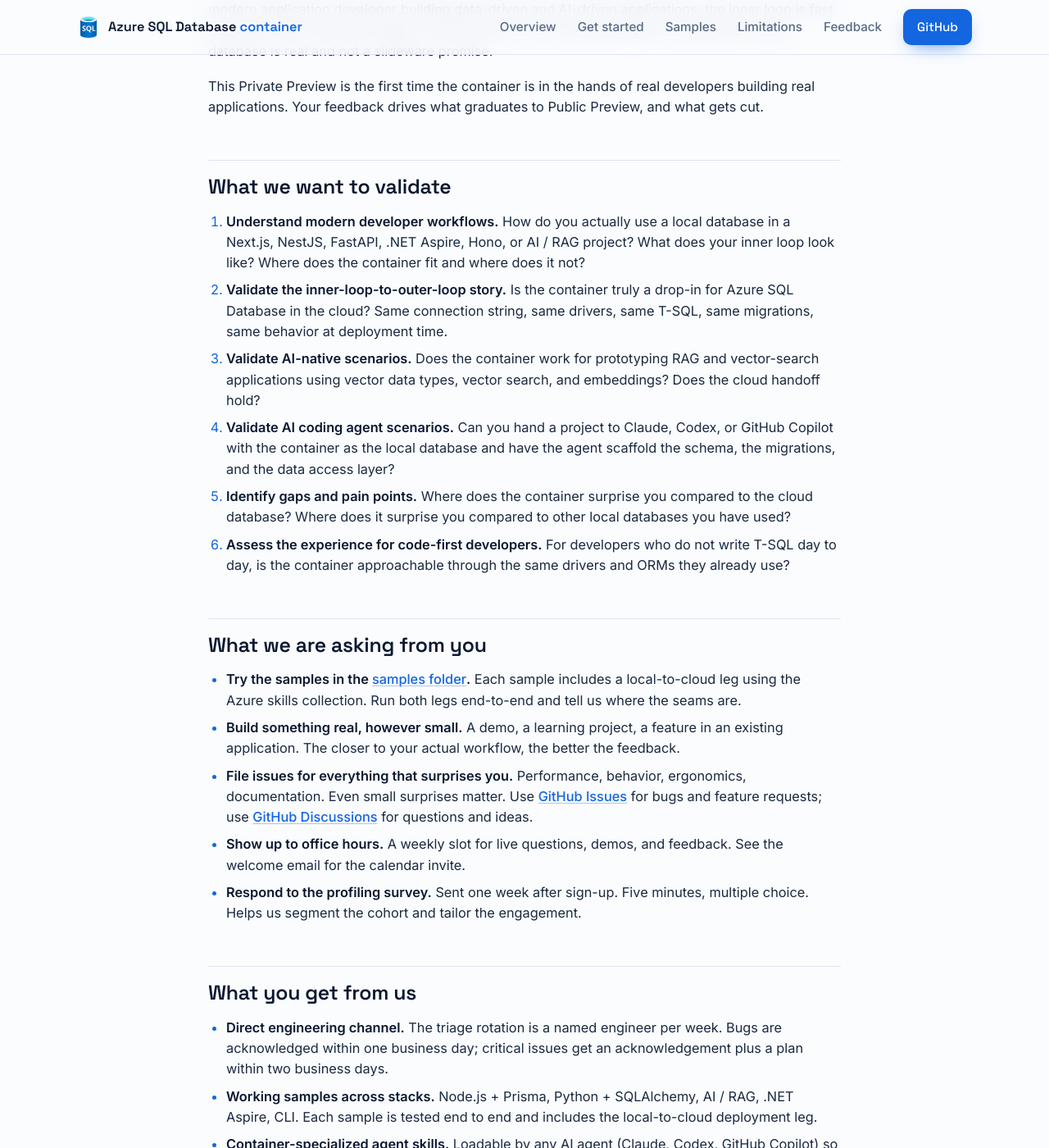
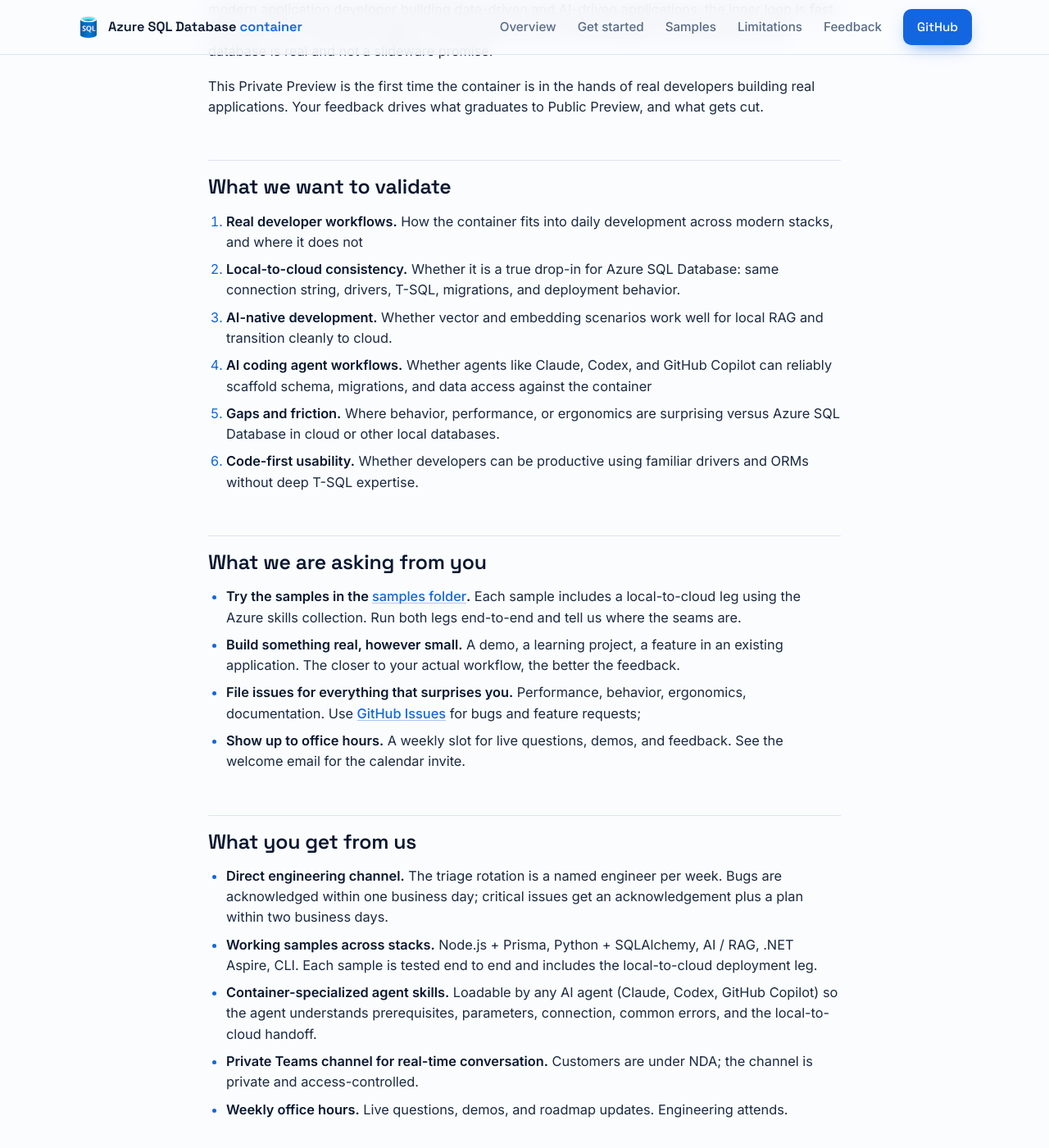
Before and after one commit to microsoft/azure-sql-database-container, a Jekyll site: the page built from docs/goals-of-the-private-preview.md, in a window 1280 px wide and 1400 px high, scrolled down 647 px. Shown: the whole window at 82% size. Built offline with Jekyll 4.4.1, drawn with Linux system fonts in a browser that asks for light colours.

Commit message:
Revise goals of the private preview documentation
Updated the goals for the private preview to clarify validation points and developer workflows.

```diff
--- a/docs/goals-of-the-private-preview.md
+++ b/docs/goals-of-the-private-preview.md
@@ -19,20 +19,20 @@
 
 ## What we want to validate
 
-1. **Understand modern developer workflows.** How do you actually use a local database in a Next.js, NestJS, FastAPI, .NET Aspire, Hono, or AI / RAG project? What does your inner loop look like? Where does the container fit and where does it not?
-2. **Validate the inner-loop-to-outer-loop story.** Is the container truly a drop-in for Azure SQL Database in the cloud? Same connection string, same drivers, same T-SQL, same migrations, same behavior at deployment time.
-3. **Validate AI-native scenarios.** Does the container work for prototyping RAG and vector-search applications using vector data types, vector search, and embeddings? Does the cloud handoff hold?
-4. **Validate AI coding agent scenarios.** Can you hand a project to Claude, Codex, or GitHub Copilot with the container as the local database and have the agent scaffold the schema, the migrations, and the data access layer?
-5. **Identify gaps and pain points.** Where does the container surprise you compared to the cloud database? Where does it surprise you compared to other local databases you have used?
-6. **Assess the experience for code-first developers.** For developers who do not write T-SQL day to day, is the container approachable through the same drivers and ORMs they already use?
+1. **Real developer workflows.** How the container fits into daily development across modern stacks, and where it does not
+2. **Local-to-cloud consistency.** Whether it is a true drop-in for Azure SQL Database: same connection string, drivers, T-SQL, migrations, and deployment behavior.
+3. **AI-native development.** Whether vector and embedding scenarios work well for local RAG and transition cleanly to cloud.
+4. **AI coding agent workflows.** Whether agents like Claude, Codex, and GitHub Copilot can reliably scaffold schema, migrations, and data access against the container
+5. **Gaps and friction.** Where behavior, performance, or ergonomics are surprising versus Azure SQL Database in cloud or other local databases.
+6. **Code-first usability.** Whether developers can be productive using familiar drivers and ORMs without deep T-SQL expertise.
 
 ## What we are asking from you
 
 - **Try the samples in the [samples folder](https://github.com/microsoft/azure-sql-database-container/tree/main/samples/).** Each sample includes a local-to-cloud leg using the Azure skills collection. Run both legs end-to-end and tell us where the seams are.
 - **Build something real, however small.** A demo, a learning project, a feature in an existing application. The closer to your actual workflow, the better the feedback.
-- **File issues for everything that surprises you.** Performance, behavior, ergonomics, documentation. Even small surprises matter. Use [GitHub Issues](https://github.com/microsoft/azure-sql-database-container/issues) for bugs and feature requests; use [GitHub Discussions](https://github.com/microsoft/azure-sql-database-container/discussions) for questions and ideas.
+- **File issues for everything that surprises you.** Performance, behavior, ergonomics, documentation. Use [GitHub Issues](https://github.com/microsoft/azure-sql-database-container/issues) for bugs and feature requests;
 - **Show up to office hours.** A weekly slot for live questions, demos, and feedback. See the welcome email for the calendar invite.
-- **Respond to the profiling survey.** Sent one week after sign-up. Five minutes, multiple choice. Helps us segment the cohort and tailor the engagement.
+
 
 ## What you get from us
 
```
